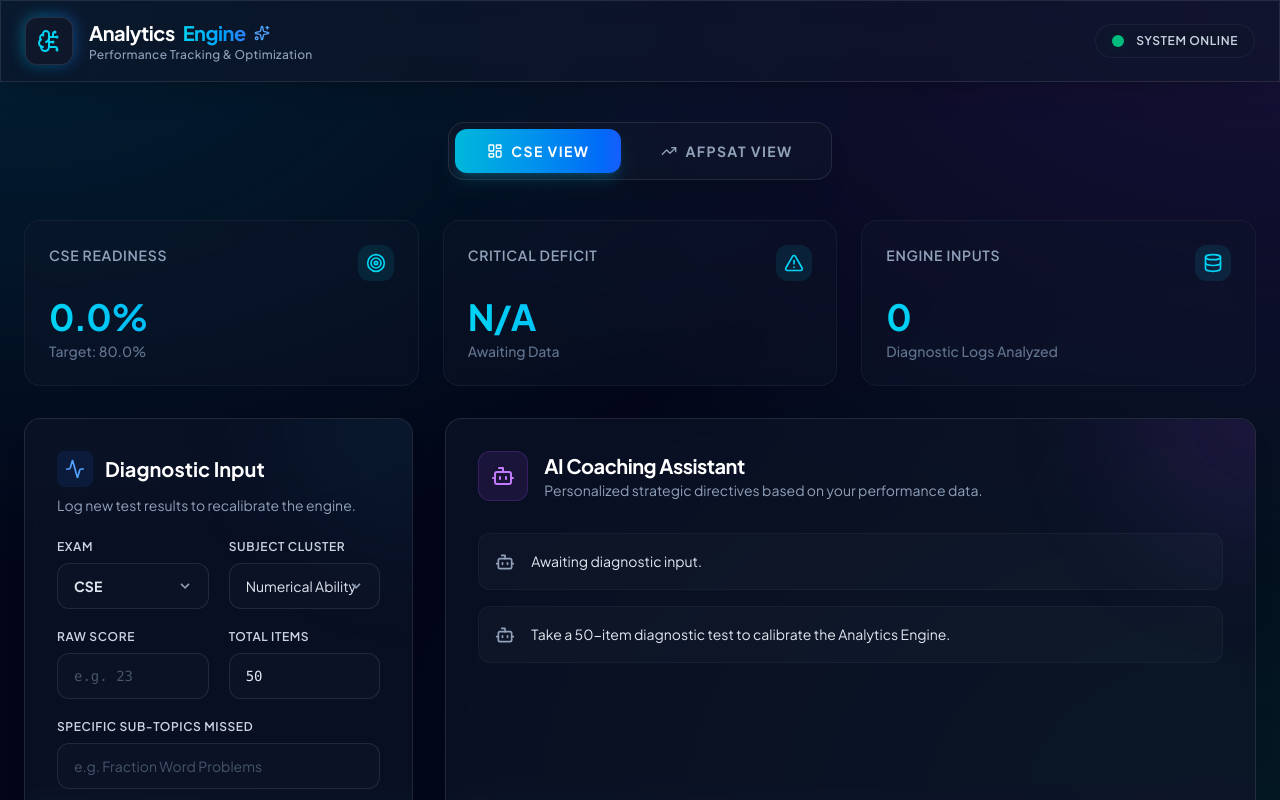
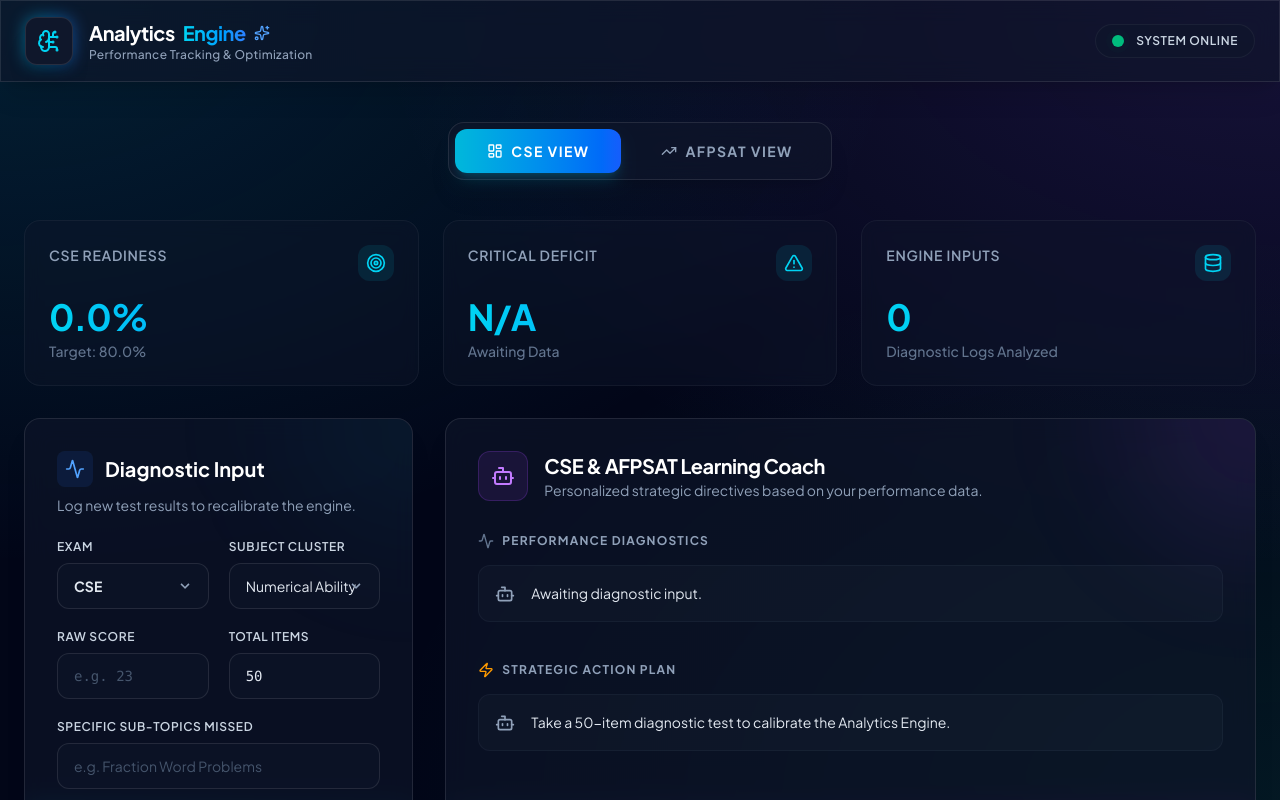
Before and after one commit to Babyama0901/CSE-AFPSAT-Analytics-Progression-Learning-Coach, a React (Vite) app: page / in a window 1280 px wide. Shown: the top 800 px of the page. Built offline with nearby package versions, Linux system fonts and the light colour scheme.

Commit message:
feat: rename coaching panel and categorize insights

```diff
--- a/src/components/CoachingPanel.tsx
+++ b/src/components/CoachingPanel.tsx
@@ -1,5 +1,5 @@
 import React from 'react';
-import { Bot, CheckCircle2, AlertCircle, TrendingUp, Target } from 'lucide-react';
+import { Bot, CheckCircle2, AlertCircle, TrendingUp, Target, Activity, Zap } from 'lucide-react';
 import { motion } from 'motion/react';
 import { cn } from './StatCard';
 
@@ -8,33 +8,31 @@ interface CoachingPanelProps {
 }
 
 export function CoachingPanel({ plan }: CoachingPanelProps) {
-  return (
-    <div className="glass-panel p-8 rounded-2xl h-full flex flex-col relative overflow-hidden group">
-      {/* Decorative background glow */}
-      <div className="absolute top-0 right-0 w-64 h-64 bg-purple-500/10 rounded-full blur-3xl -translate-y-1/2 translate-x-1/2" />
 
-      <div className="relative flex items-center gap-4 mb-8">
-        <div className="p-3 bg-purple-500/10 rounded-xl border border-purple-500/20">
-          <Bot className="w-6 h-6 text-purple-400" />
-        </div>
-        <div>
-          <h2 className="text-xl font-bold text-white tracking-tight">AI Coaching Assistant</h2>
-          <p className="text-sm text-slate-400">Personalized strategic directives based on your performance data.</p>
-        </div>
-      </div>
-
-      <div className="space-y-4 relative z-10 flex-1">
-        {plan.map((line, i) => {
+  // Group the insights into categories based on their prefixes
+  const categorizedPlan = plan.reduce((acc, line) => {
     let type = 'neutral';
-          if (line.startsWith("DIAGNOSTIC ALERT") || line.startsWith("DEFICIT ANALYSIS") || line.startsWith("ERROR YIELD")) {
+    if (line.match(/^(DIAGNOSTIC ALERT|DEFICIT ANALYSIS|ERROR YIELD)/)) {
       type = 'warning';
-          } else if (line.startsWith("ALL SYSTEMS OPTIMAL") || line.startsWith("MAINTENANCE PROTOCOL")) {
+    } else if (line.match(/^(ALL SYSTEMS OPTIMAL|MAINTENANCE PROTOCOL)/)) {
       type = 'success';
-          } else if (line.startsWith("PRIORITY OVERRIDE")) {
+    } else if (line.match(/^(PRIORITY OVERRIDE)/)) {
       type = 'critical';
-          } else if (line.startsWith("STRATEGIC DIRECTIVE") || line.startsWith("FAST-TRACK TECHNIQUE")) {
+    } else if (line.match(/^(STRATEGIC DIRECTIVE|FAST-TRACK TECHNIQUE)/)) {
       type = 'info';
     }
+
+    const cleanLine = line.replace(/^(DIAGNOSTIC ALERT|DEFICIT ANALYSIS|ERROR YIELD|ALL SYSTEMS OPTIMAL|MAINTENANCE PROTOCOL|PRIORITY OVERRIDE|STRATEGIC DIRECTIVE|FAST-TRACK TECHNIQUE|SYSTEM STANDBY|ACTION REQUIRED):\s*/, '');
+    const item = { text: cleanLine, type };
+
+    if (line.match(/^(PRIORITY OVERRIDE|STRATEGIC DIRECTIVE|FAST-TRACK TECHNIQUE|ACTION REQUIRED)/)) {
+      acc.actions.push(item);
+    } else {
+      acc.diagnostics.push(item);
+    }
+
+    return acc;
+  }, { diagnostics: [] as {text: string, type: string}[], actions: [] as {text: string, type: string}[] });
 
   const icons = {
     warning: <AlertCircle className="w-5 h-5 text-rose-400 shrink-0 mt-0.5" />,
@@ -52,22 +50,65 @@ export function CoachingPanel({ plan }: CoachingPanelProps) {
     neutral: 'bg-slate-500/5 border-slate-500/10'
   };
 
-          // Remove the prefix from the text for a cleaner look
-          let cleanLine = line.replace(/^(DIAGNOSTIC ALERT|DEFICIT ANALYSIS|ERROR YIELD|ALL SYSTEMS OPTIMAL|MAINTENANCE PROTOCOL|PRIORITY OVERRIDE|STRATEGIC DIRECTIVE|FAST-TRACK TECHNIQUE|SYSTEM STANDBY|ACTION REQUIRED):\s*/, '');
+  return (
+    <div className="glass-panel p-8 rounded-2xl h-full flex flex-col relative overflow-hidden group">
+      {/* Decorative background glow */}
+      <div className="absolute top-0 right-0 w-64 h-64 bg-purple-500/10 rounded-full blur-3xl -translate-y-1/2 translate-x-1/2" />
 
-          return (
+      <div className="relative flex items-center gap-4 mb-8">
+        <div className="p-3 bg-purple-500/10 rounded-xl border border-purple-500/20">
+          <Bot className="w-6 h-6 text-purple-400" />
+        </div>
+        <div>
+          <h2 className="text-xl font-bold text-white tracking-tight">CSE & AFPSAT Learning Coach</h2>
+          <p className="text-sm text-slate-400">Personalized strategic directives based on your performance data.</p>
+        </div>
+      </div>
+
+      <div className="space-y-6 relative z-10 flex-1">
+
+        {/* Performance Diagnostics Category */}
+        {categorizedPlan.diagnostics.length > 0 && (
+          <div className="space-y-3">
+            <h3 className="text-xs font-bold text-slate-400 uppercase tracking-widest flex items-center gap-2 mb-4">
+              <Activity className="w-4 h-4 text-slate-500" /> Performance Diagnostics
+            </h3>
+            {categorizedPlan.diagnostics.map((item, i) => (
               <motion.div
                 initial={{ opacity: 0, x: -20 }}
                 animate={{ opacity: 1, x: 0 }}
                 transition={{ delay: i * 0.15, duration: 0.5 }}
-              key={i}
-              className={cn("flex gap-4 p-4 rounded-xl border", bgs[type as keyof typeof bgs])}
+                key={`diag-${i}`}
+                className={cn("flex gap-4 p-4 rounded-xl border", bgs[item.type as keyof typeof bgs])}
               >
-              {icons[type as keyof typeof icons]}
-              <p className="text-slate-200 text-sm leading-relaxed">{cleanLine}</p>
+                {icons[item.type as keyof typeof icons]}
+                <p className="text-slate-200 text-sm leading-relaxed">{item.text}</p>
               </motion.div>
-          );
-        })}
+            ))}
+          </div>
+        )}
+
+        {/* Strategic Action Plan Category */}
+        {categorizedPlan.actions.length > 0 && (
+          <div className="space-y-3 pt-4">
+            <h3 className="text-xs font-bold text-slate-400 uppercase tracking-widest flex items-center gap-2 mb-4">
+              <Zap className="w-4 h-4 text-amber-500" /> Strategic Action Plan
+            </h3>
+            {categorizedPlan.actions.map((item, i) => (
+              <motion.div
+                initial={{ opacity: 0, x: -20 }}
+                animate={{ opacity: 1, x: 0 }}
+                transition={{ delay: (categorizedPlan.diagnostics.length + i) * 0.15, duration: 0.5 }}
+                key={`action-${i}`}
+                className={cn("flex gap-4 p-4 rounded-xl border", bgs[item.type as keyof typeof bgs])}
+              >
+                {icons[item.type as keyof typeof icons]}
+                <p className="text-slate-200 text-sm leading-relaxed">{item.text}</p>
+              </motion.div>
+            ))}
+          </div>
+        )}
+
       </div>
     </div>
   );
```
Lines whose indentation alone changed are shown as unchanged.
